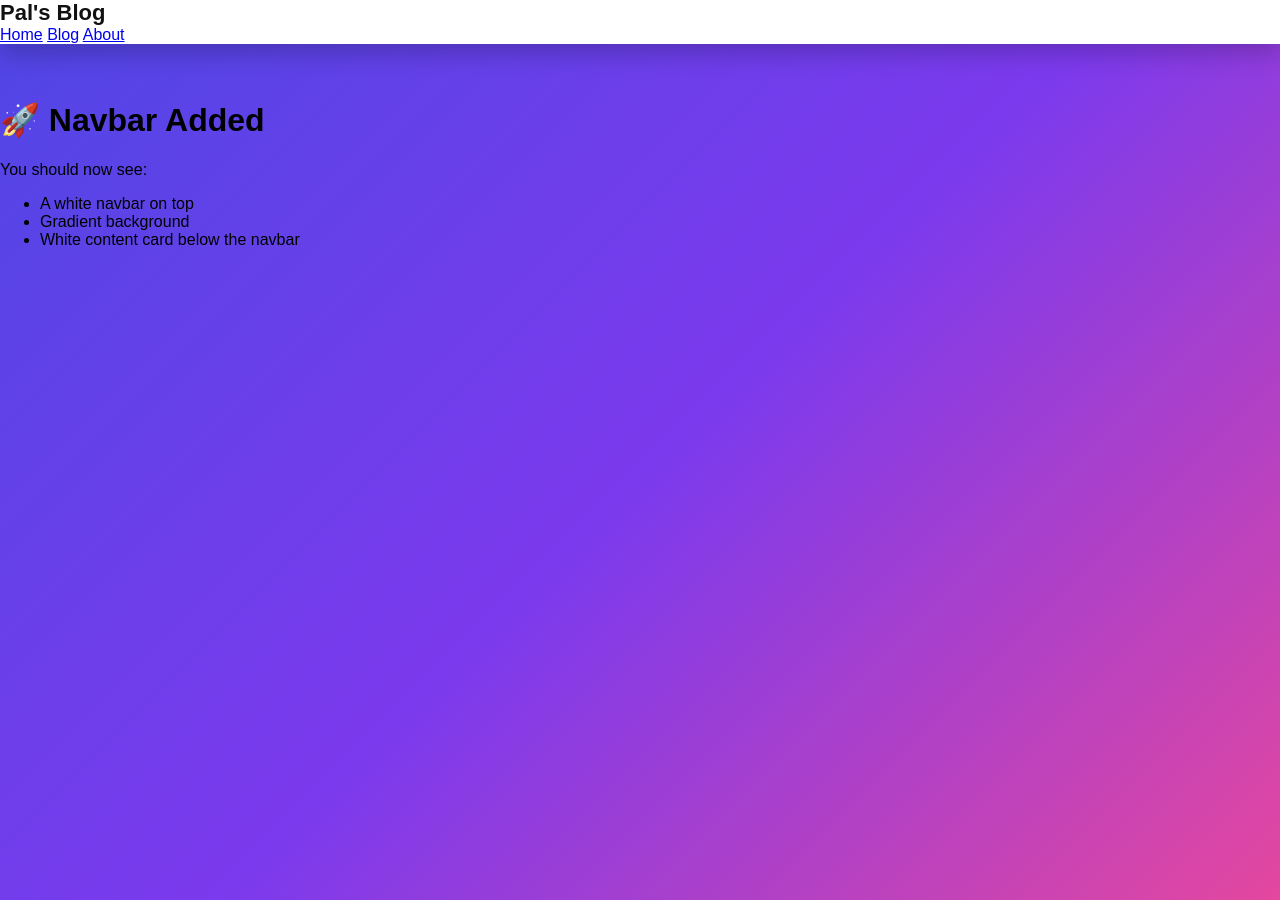
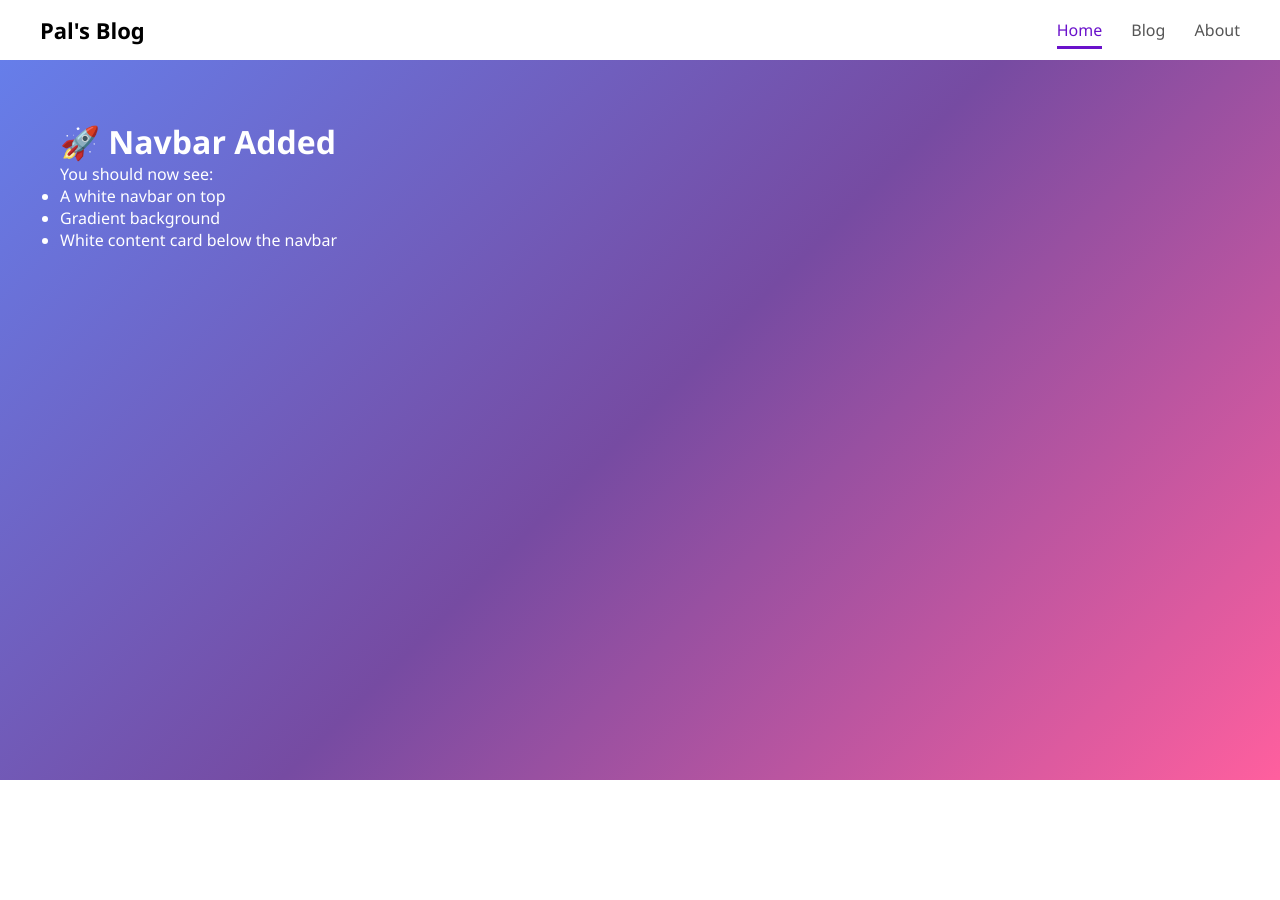
Before and after one commit to 100myl/perspective, a Jekyll site: the page built from index.md, in a window 1280 px wide and 900 px high. Built offline with Jekyll 4.4.1, drawn with Linux system fonts in a browser that asks for light colours.

Commit message:
Update style.css

```diff
--- a/assets/css/style.css
+++ b/assets/css/style.css
@@ -1,62 +1,49 @@
-/* PAGE BACKGROUND */
-body {
+/* RESET */
+* {
   margin: 0;
-  min-height: 100vh;
-  font-family: Arial, Helvetica, sans-serif;
-
-  background: linear-gradient(
-    135deg,
-    #4f46e5,
-    #7c3aed,
-    #ec4899
-  );
-  padding-top: 80px;
+  padding: 0;
+  box-sizing: border-box;
+  font-family: 'Segoe UI', sans-serif;
 }
 
 /* NAVBAR */
 .navbar {
-  position: fixed;
-  top: 0;
-  width: 100%;
-  background: white;
-  box-shadow: 0 10px 25px rgba(0, 0, 0, 0.2);
-  z-index: 1000;
-}
-
-.nav-inner {
-  max-width: 1100px;
-  margin: auto;
-  padding: 16px 24px;
-
   display: flex;
   justify-content: space-between;
   align-items: center;
+  padding: 15px 40px;
+  background: #ffffff;
+  box-shadow: 0 2px 10px rgba(0,0,0,0.1);
 }
 
 .logo {
   font-size: 22px;
   font-weight: bold;
-  color: #111;
 }
 
-.nav-links a {
-  margin-left: 20px;
+/* TABS */
+.tabs a {
+  margin-left: 25px;
   text-decoration: none;
-  color: #333;
+  color: #555;
   font-weight: 500;
+  padding-bottom: 5px;
+  transition: 0.3s;
 }
 
-.nav-links a:hover {
-  color: #4f46e5;
+.tabs a:hover {
+  color: #6a11cb;
 }
 
-/* CONTENT CARD */
-.container {
-  background: white;
-  max-width: 800px;
-  margin: 120px auto 60px;
-  padding: 40px;
+.tabs a.active {
+  color: #6a11cb;
+  border-bottom: 3px solid #6a11cb;
+}
 
-  border-radius: 20px;
-  box-shadow: 0 30px 60px rgba(0, 0, 0, 0.35);
+/* PAGE CONTENT */
+.content {
+  min-height: 80vh;
+  padding: 60px;
+  background: linear-gradient(135deg, #667eea, #764ba2, #ff5f9e);
+  color: white;
 }
```
